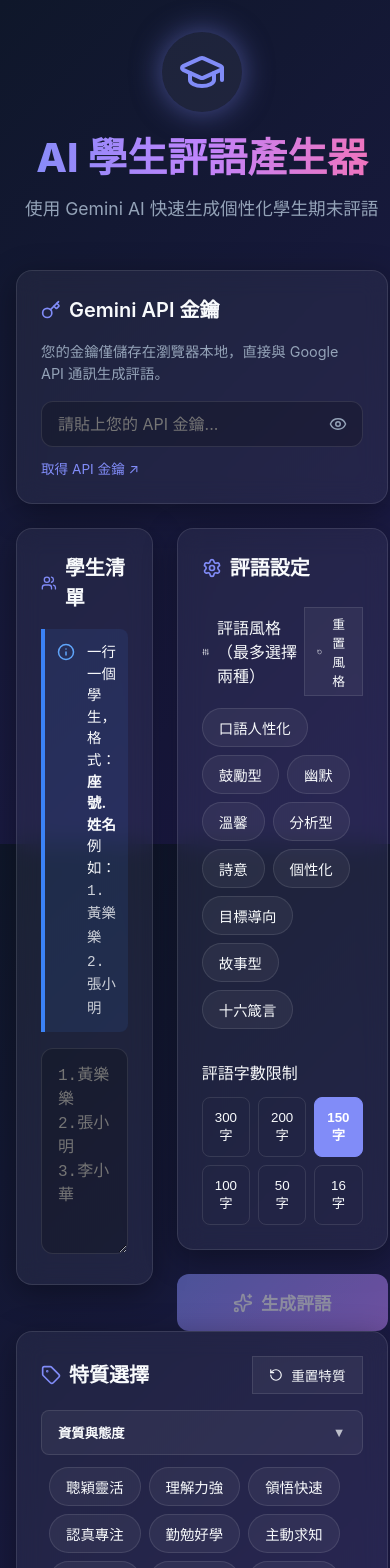
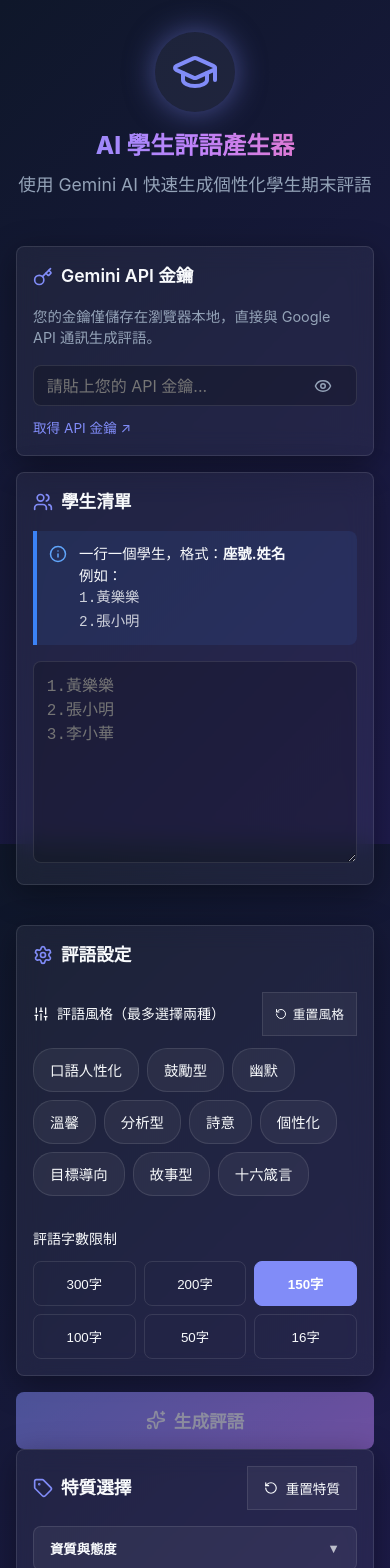
Before and after one commit to evanslin1997/Teacher, a React (Vite) app: page / in a window 390 px wide. Shown: the top 1568 px of the page. Built offline with nearby package versions, Linux system fonts and the light colour scheme.

Commit message:
Add mobile responsive design

```diff
--- a/index.html
+++ b/index.html
@@ -1,13 +1,17 @@
 <!doctype html>
 <html lang="en">
+
 <head>
   <meta charset="UTF-8" />
   <link rel="icon" type="image/svg+xml" href="/vite.svg" />
-    <meta name="viewport" content="width=device-width, initial-scale=1.0" />
-    <title>teacher</title>
+  <meta name="viewport" content="width=device-width, initial-scale=1.0, maximum-scale=5.0, user-scalable=yes" />
+  <meta name="description" content="AI 學生評語產生器 - 使用 Gemini AI 快速生成個性化學生期末評語" />
+  <title>AI 學生評語產生器</title>
 </head>
+
 <body>
   <div id="root"></div>
   <script type="module" src="/src/main.jsx"></script>
 </body>
+
 </html>
--- a/src/App.jsx
+++ b/src/App.jsx
@@ -100,7 +100,7 @@ function App() {
         <ApiKeyInput value={apiKey} onChange={setApiKey} />
       </div>
 
-      <div style={{ display: 'grid', gridTemplateColumns: '1fr 1fr', gap: '1.5rem', alignItems: 'start' }}>
+      <div style={{ display: 'grid', gridTemplateColumns: 'repeat(auto-fit, minmax(min(100%, 400px), 1fr))', gap: '1.5rem', alignItems: 'start' }}>
         <div className="fade-in" style={{ animationDelay: '0.2s' }}>
           <StudentInput value={students} onChange={setStudents} />
         </div>
--- a/src/index.css
+++ b/src/index.css
@@ -115,21 +115,87 @@ body {
 }
 
 @keyframes fadeIn {
-  from { opacity: 0; transform: translateY(10px); }
-  to { opacity: 1; transform: translateY(0); }
+  from {
+    opacity: 0;
+    transform: translateY(10px);
+  }
+
+  to {
+    opacity: 1;
+    transform: translateY(0);
+  }
 }
 
 /* Scrollbar */
 ::-webkit-scrollbar {
   width: 8px;
 }
+
 ::-webkit-scrollbar-track {
   background: transparent;
 }
+
 ::-webkit-scrollbar-thumb {
   background: rgba(255, 255, 255, 0.2);
   border-radius: 4px;
 }
+
 ::-webkit-scrollbar-thumb:hover {
   background: rgba(255, 255, 255, 0.3);
 }
+
+/* Mobile Responsive Styles */
+@media (max-width: 768px) {
+  body {
+    font-size: 14px;
+  }
+
+  .glass-panel {
+    padding: 1rem !important;
+    border-radius: var(--radius-md);
+  }
+
+  .glass-input {
+    padding: 0.6rem 0.8rem;
+    font-size: 16px;
+    /* Prevent zoom on iOS */
+  }
+
+  .glass-btn {
+    padding: 0.6rem 1.2rem;
+    font-size: 0.95rem;
+  }
+
+  h1 {
+    font-size: 1.8rem !important;
+  }
+
+  h2 {
+    font-size: 1.1rem !important;
+  }
+
+  h3 {
+    font-size: 0.95rem !important;
+  }
+
+  /* Make buttons more touch-friendly */
+  button {
+    min-height: 44px;
+    min-width: 44px;
+  }
+}
+
+@media (max-width: 480px) {
+  :root {
+    --radius-lg: 12px;
+    --radius-md: 8px;
+  }
+
+  h1 {
+    font-size: 1.5rem !important;
+  }
+
+  .glass-panel {
+    margin-bottom: 1rem !important;
+  }
+}
```
Lines whose indentation alone changed are shown as unchanged.
